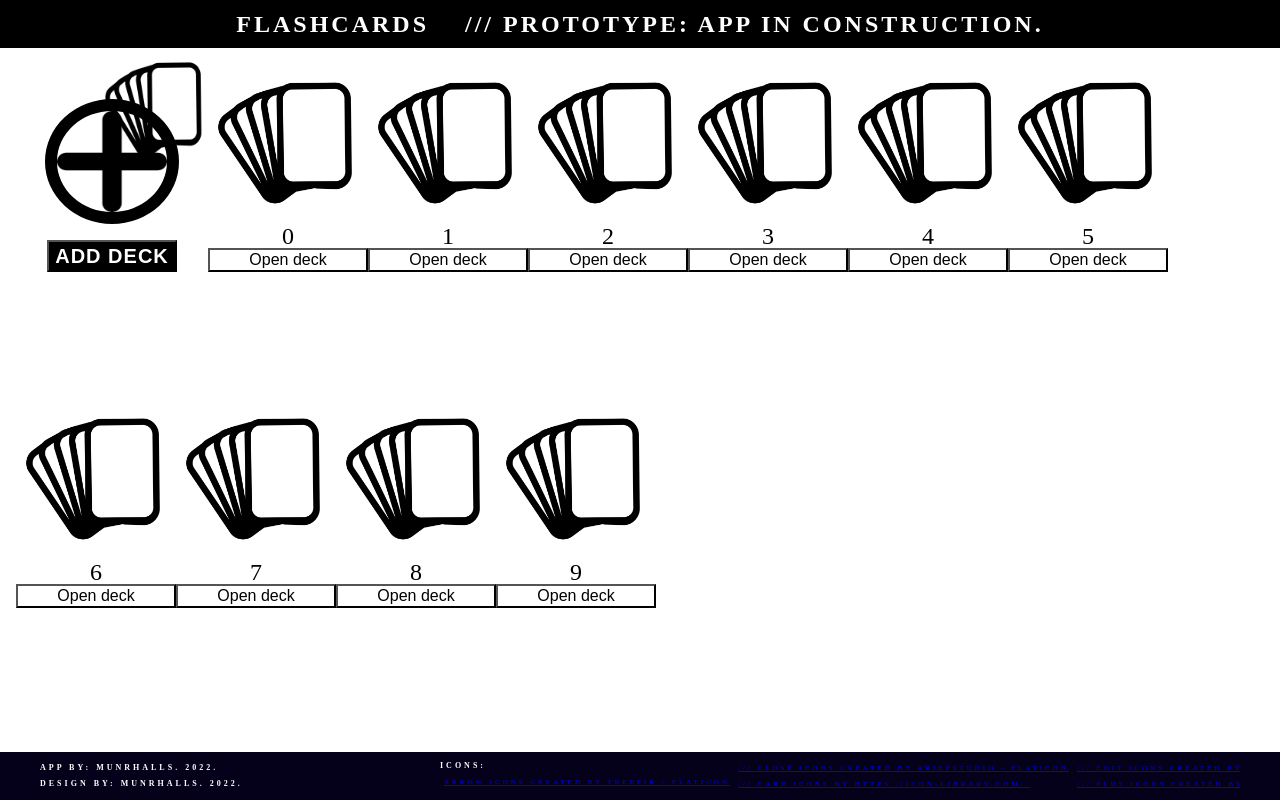
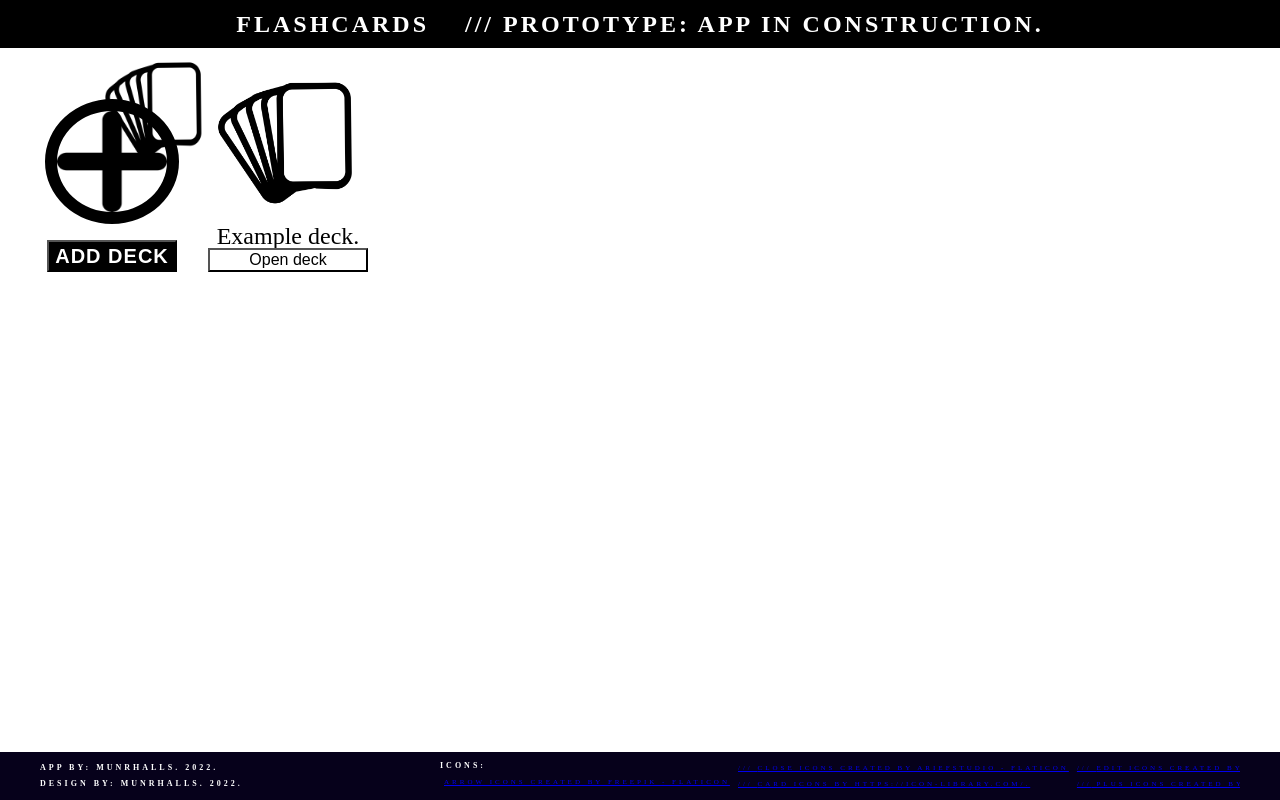
Before and after one commit to munrhalls/Oxus-Flashcards, a React (Create React App) app: page / in a window 1280 px wide. Built offline with nearby package versions, Linux system fonts and the light colour scheme.

Commit message:
fix problem

```diff
--- a/src/App.js
+++ b/src/App.js
@@ -20,129 +20,11 @@ function App() {
     {
       id: uuidv4(),
       unturned: {
-        text: "Question 1",
-        image:
-          "https://firebasestorage.googleapis.com/v0/b/oxus-9ce02.appspot.com/o/flashcards?alt=media&token=5dcb00f9-6961-432e-aa2e-0fef14c259c4",
-      },
-      turned: {
-        text: "Answer 2",
-        image: "",
-      },
-    },
-    {
-      id: uuidv4(),
-      unturned: {
-        text: "Question 3",
+        text: "Example flashcard. 2 + 2 = ?",
         image: "",
       },
       turned: {
-        text: "Answer is 33333333333333. 3..",
-        image: "",
-      },
-    },
-    {
-      id: uuidv4(),
-      unturned: {
-        text: "Question 4",
-        image: "",
-      },
-      turned: {
-        text: "That's answer 44444444444444. Four. Actually.",
-        image: "",
-      },
-    },
-    {
-      id: uuidv4(),
-      unturned: {
-        text: "Question",
-        image: "",
-      },
-      turned: {
-        text: "555555555555555555555 55 4 5 5 5 5",
-        image: "",
-      },
-    },
-    {
-      id: uuidv4(),
-      unturned: {
-        text: "Question",
-        image:
-          "https://firebasestorage.googleapis.com/v0/b/oxus-9ce02.appspot.com/o/flashcards?alt=media&token=5dcb00f9-6961-432e-aa2e-0fef14c259c4",
-      },
-      turned: {
-        text: "Six.",
-        image: "",
-      },
-    },
-    {
-      id: uuidv4(),
-      unturned: {
-        text: "Question 7",
-        image:
-          "https://firebasestorage.googleapis.com/v0/b/oxus-9ce02.appspot.com/o/flashcards?alt=media&token=5dcb00f9-6961-432e-aa2e-0fef14c259c4",
-      },
-      turned: {
-        text: "Seven.Seven. Seven.Seven.Seven.Seven.Seven.Seven.Seven. Seven.",
-        image: "",
-      },
-    },
-    {
-      id: uuidv4(),
-      unturned: {
-        text: "Question 8",
-        image:
-          "https://firebasestorage.googleapis.com/v0/b/oxus-9ce02.appspot.com/o/flashcards?alt=media&token=5dcb00f9-6961-432e-aa2e-0fef14c259c4",
-      },
-      turned: {
-        text: "That's 8.",
-        image: "",
-      },
-    },
-    {
-      id: uuidv4(),
-      unturned: {
-        text: "Question 9",
-        image:
-          "https://firebasestorage.googleapis.com/v0/b/oxus-9ce02.appspot.com/o/flashcards?alt=media&token=5dcb00f9-6961-432e-aa2e-0fef14c259c4",
-      },
-      turned: {
-        text: "That's nine. 9..... 9.",
-        image: "",
-      },
-    },
-    {
-      id: uuidv4(),
-      unturned: {
-        text: "Question 10",
-        image:
-          "https://firebasestorage.googleapis.com/v0/b/oxus-9ce02.appspot.com/o/flashcards?alt=media&token=5dcb00f9-6961-432e-aa2e-0fef14c259c4",
-      },
-      turned: {
-        text: "Ten ten ten.",
-        image: "",
-      },
-    },
-    {
-      id: uuidv4(),
-      unturned: {
-        text: "Question 11",
-        image:
-          "https://firebasestorage.googleapis.com/v0/b/oxus-9ce02.appspot.com/o/flashcards?alt=media&token=5dcb00f9-6961-432e-aa2e-0fef14c259c4",
-      },
-      turned: {
-        text: "11n.",
-        image: "",
-      },
-    },
-    {
-      id: uuidv4(),
-      unturned: {
-        text: "Question 12",
-        image:
-          "https://firebasestorage.googleapis.com/v0/b/oxus-9ce02.appspot.com/o/flashcards?alt=media&token=5dcb00f9-6961-432e-aa2e-0fef14c259c4",
-      },
-      turned: {
-        text: "12.",
+        text: "9000.",
         image: "",
       },
     },
@@ -154,15 +36,13 @@ function App() {
 
   function getDecks() {
     let decks = [];
-    for (let i = 0; i < 10; i++) {
     let deck = {
       id: uuidv4(),
-        name: i,
+      name: "Example deck.",
       flashcards: mock,
       completedFlashcards: [],
     };
     decks.push(deck);
-    }
     return decks;
   }
   async function fileTest(e) {
--- a/src/Flashcards/Flashcards.css
+++ b/src/Flashcards/Flashcards.css
@@ -18,6 +18,11 @@
     cursor: pointer;
     position: relative;
     z-index: 10;
+    display: flex;
+    justify-content: center;
+    align-items: center;
+    font-size: 1.25rem;
+    font-weight: bold;
 }
 
 .Flashcard__image {
@@ -30,8 +35,15 @@
 .Flashcard__unturned,
 .Flashcard__turned,
 .Flashcard__text {
-    position: absolute;
+    max-width: 80%;
+    text-align: center;
+    display: flex;
+    flex-wrap: wrap;
+    word-break: break-word;
+    justify-content: center;
+    align-items: center;
     z-index: 10;
+    height: 80%;
 }
 
 .Flashcards__btns {
```
Lines whose indentation alone changed are shown as unchanged.
